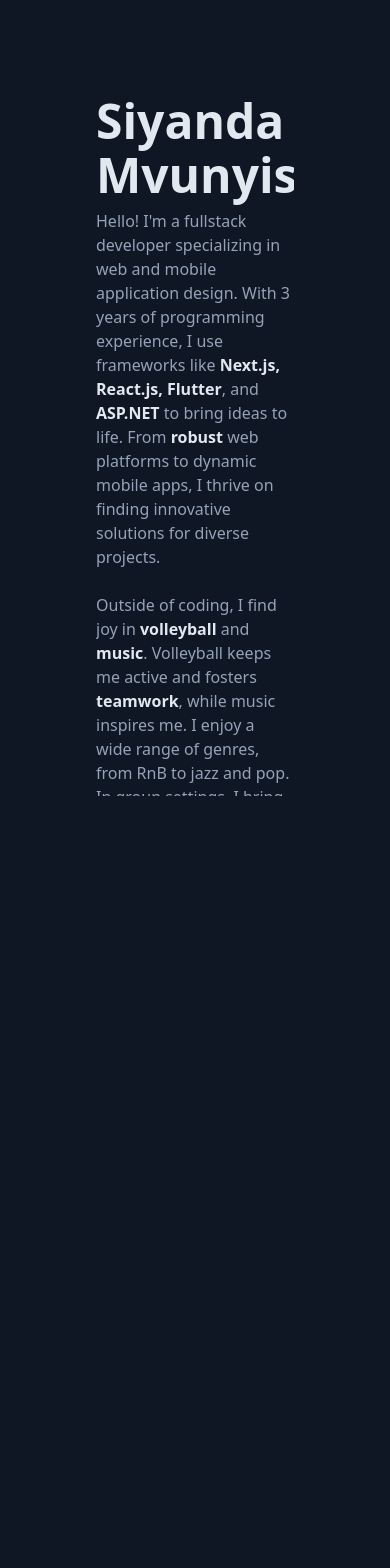
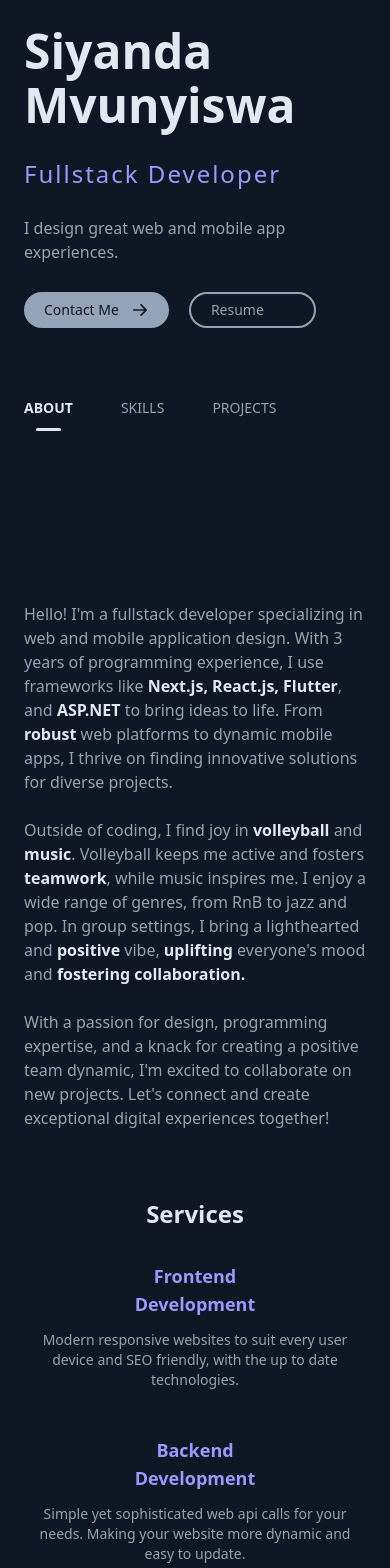
Before and after one commit to Steeroy/nextjs_portfolio, a Next.js app: page / in a window 390 px wide. Shown: the top 1568 px of the page. Before the commit the page ends 844 px from the top, so only its background shows below. Built offline with nearby package versions, Linux system fonts and the light colour scheme; no server answers; the database is empty; some icons are missing.

Commit message:
Responsive

```diff
--- a/styles/globals.css
+++ b/styles/globals.css
@@ -463,6 +463,7 @@
   gap: 32px;
   align-items: center;
   padding: 0px 32px;
+  margin-bottom: 32px;
 }
 
 .main-container .main-section .right-section .contact h4 {
@@ -604,3 +605,50 @@
   width: 24px;
   height: 24px;
 }
+
+@media only screen and (max-width: 1024px) {
+  .main-container {
+    padding: 48px 48px 48px 48px;
+  }
+
+  .main-container .main-section {
+    flex-direction: column;
+    gap: 32px;
+    overflow: scroll;
+    height: auto !important;
+  }
+
+  .main-container .main-section .left-section {
+    overflow: visible;
+    margin-bottom: 68px;
+  }
+
+  .main-container .main-section .right-section {
+    gap: 68px;
+  }
+}
+
+@media only screen and (max-width: 600px) {
+  .main-container {
+    padding: 24px;
+  }
+}
+
+@media only screen and (max-width: 560px) {
+  .main-container .right-section .services-boxes {
+    flex-direction: column;
+    align-items: center;
+    gap: 24px;
+  }
+
+  .main-container .right-section .featured-item {
+    display: flex;
+    flex-direction: column;
+    align-items: center;
+    gap: 24px;
+  }
+
+  .main-container .right-section .contact form div {
+    width: 100% !important;
+  }
+}
```
